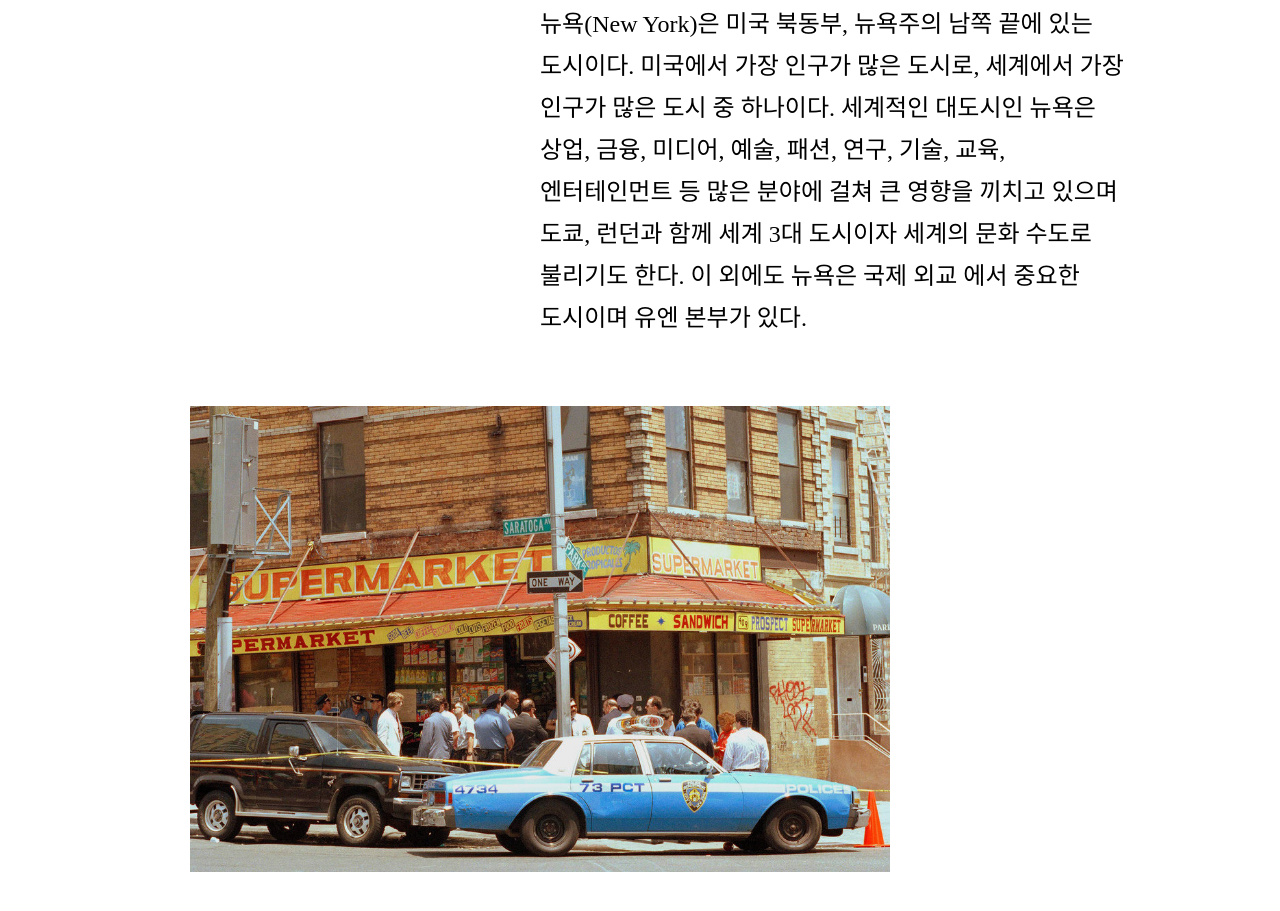
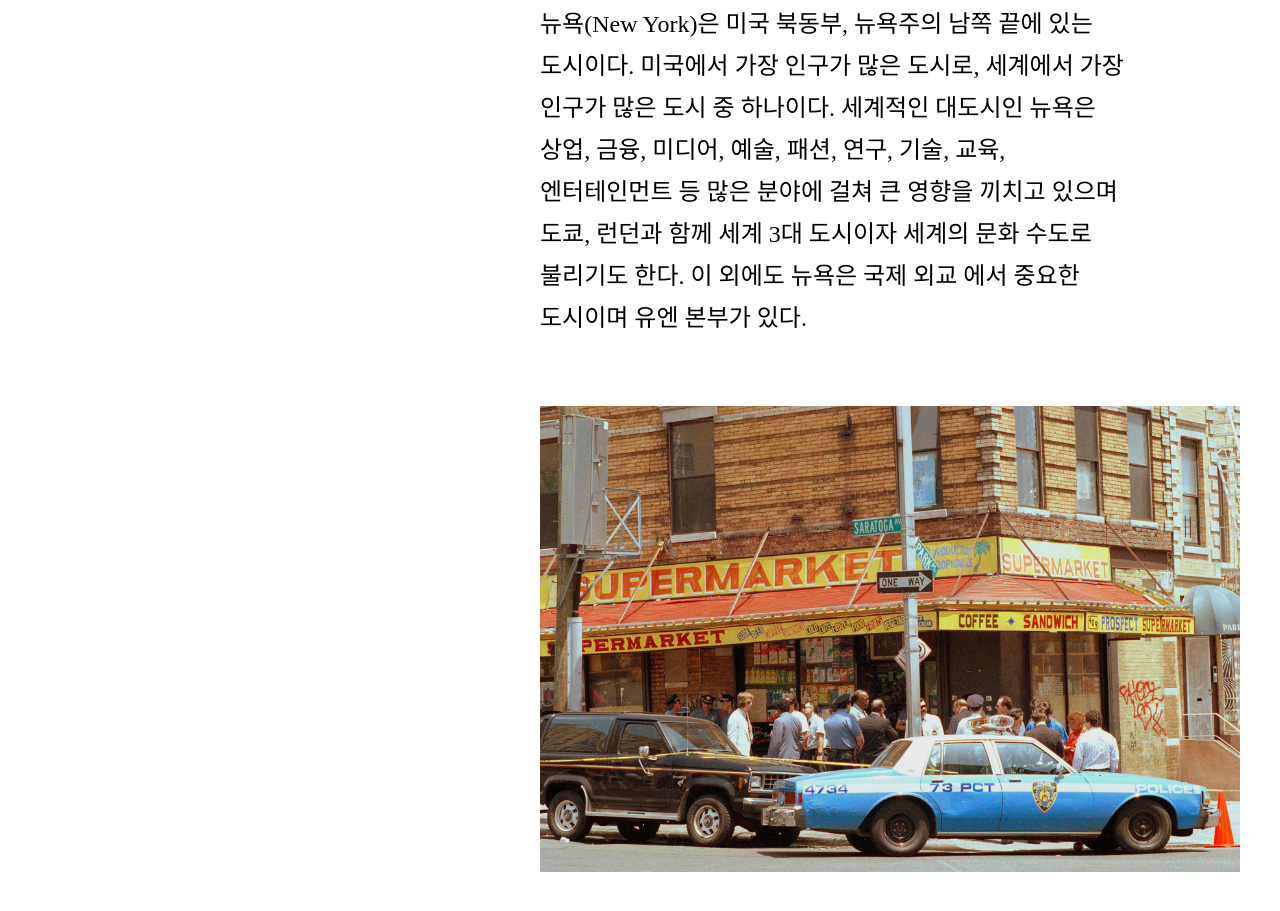
Before and after one commit to chanho0239/newyork-culture, a plain HTML site: page index.html in a window 1280 px wide. Shown: the part 1731-2642 px from the top of the page. Drawn offline with nearby package versions, Linux system fonts and the light colour scheme.

Commit message:
Add files via upload

```diff
--- a/index.html
+++ b/index.html
@@ -17,7 +17,7 @@
 
 		.first{background: #ac7848}
 
-		.img{width: 1200px; position: relative;}
+		.img{width: 1200px; margin-left: 600px; margin-right: 600px; position: relative;}
 
 		.wrap{width:1200px; margin:auto; position: relative;}
 
@@ -100,11 +100,9 @@
 		<div class="wrap" id="back1">
 			<h2 style="line-height: 1.5; font-size: 2em;">1990년대<br>미국. 그리고<br>NEW YORK</h2>
 
-			<div class="wrap">
+
 
 				<img class="img" style="width: 1200px; margin: auto; top: 281px;" src="Welcome11.png">
-
-			</div>
 
 		</div>
 	</header>
```
